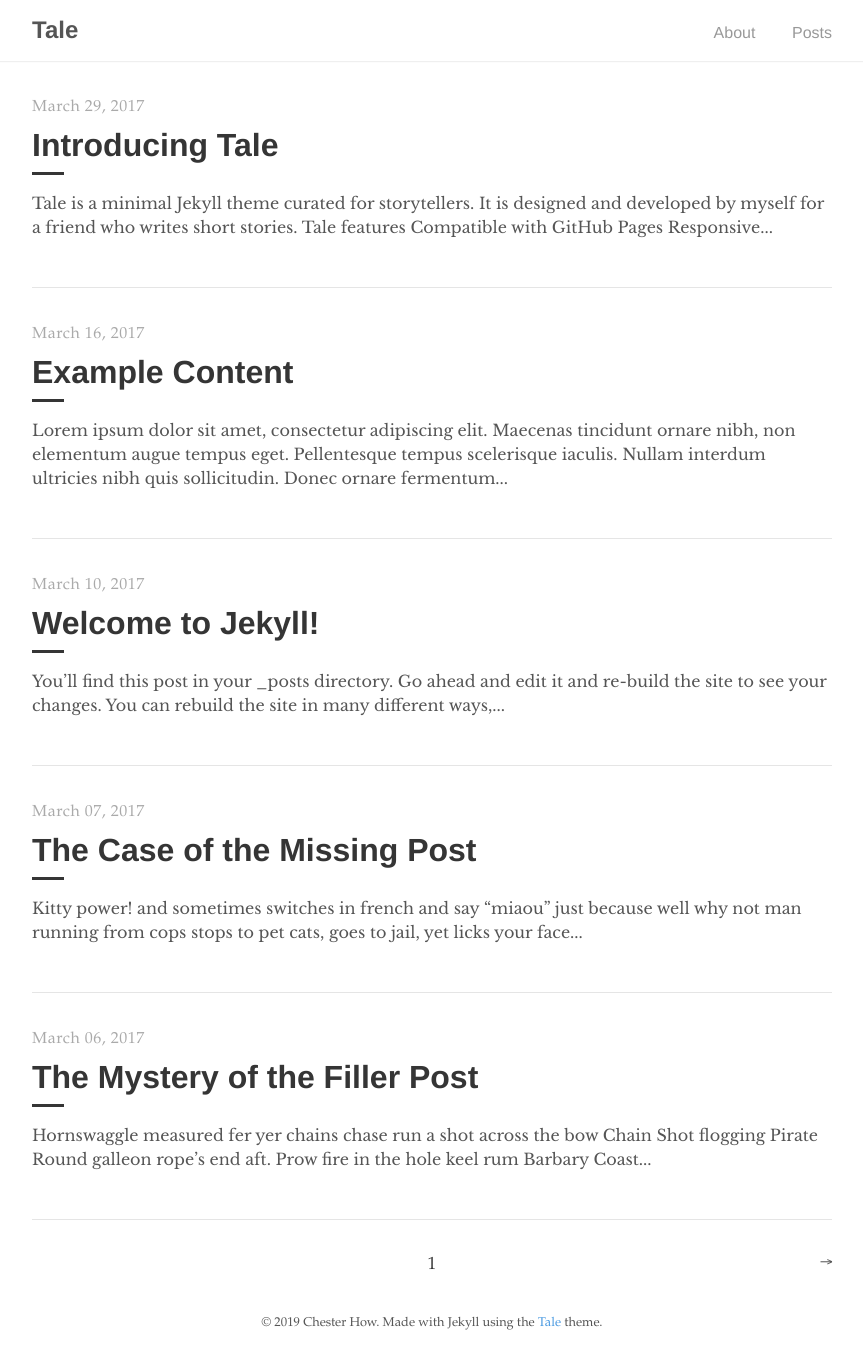
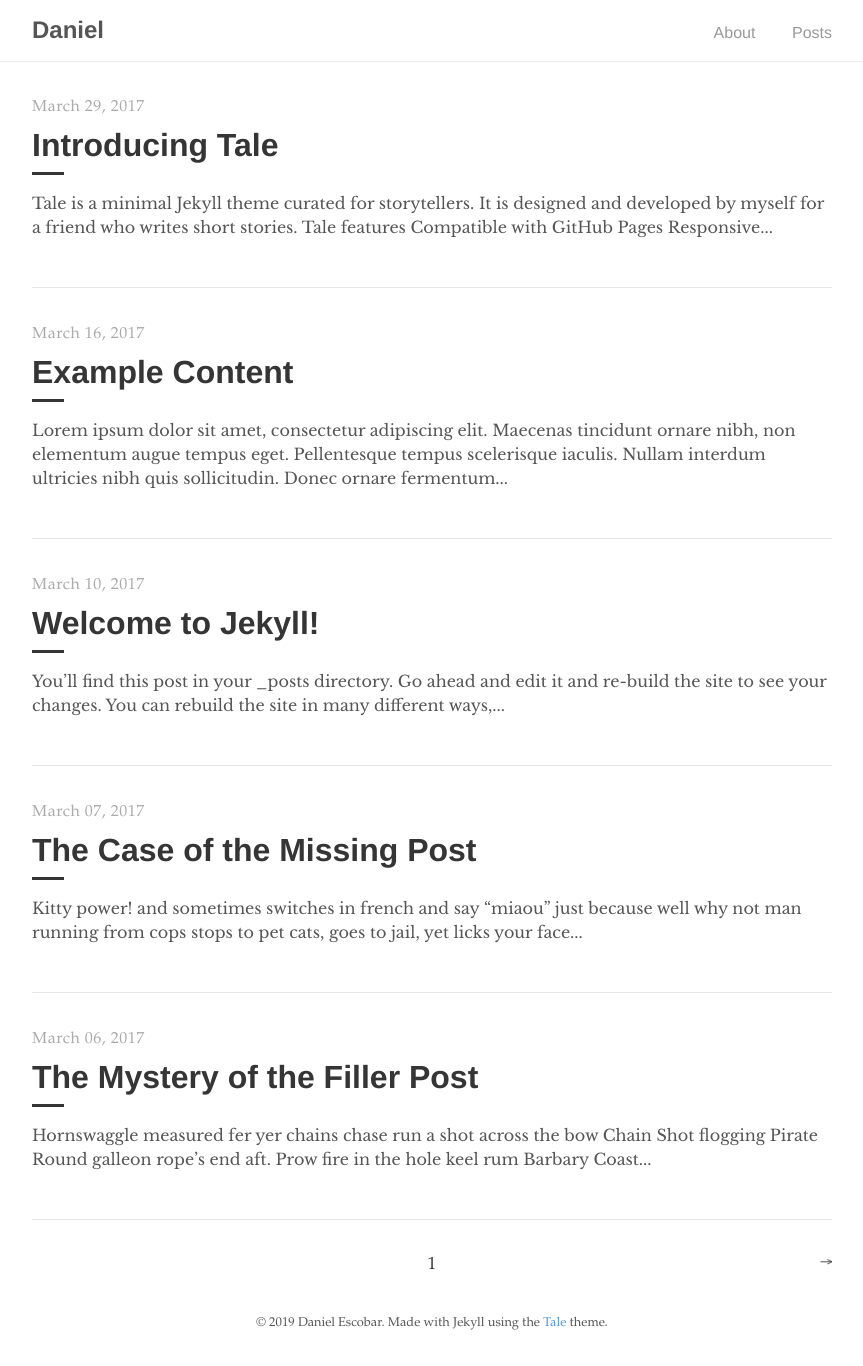
Before and after one commit to daeshu/tl, a Jekyll site: the page built from index.html, in a window 1280 px wide. Shown: the whole page, without its empty margins (208-1071 px from the left). Built offline with Jekyll 4.4.1, drawn with Linux system fonts in a browser that asks for light colours; the list of posts is cut into pages by our own code.

Commit message:
Update _config.yml

```diff
--- a/_config.yml
+++ b/_config.yml
@@ -1,17 +1,17 @@
 # Site settings
-title:          Tale
-description:    "Minimal Jekyll theme for storytellers"
-baseurl:        "/tale"
-url:            "https://chesterhow.github.io"
+title:          Daniel
+description:    "Personal"
+baseurl:        "/tl"
+url:            "https://daeshu.github.io"
 
 # Google Analytics
 google_analytics: UA—XXXXXXXX-X
 
 # Author
 author:
-  name:         Chester How
-  url:          https://chester.how
-  email:        chesterhow@gmail.com
+  name:         Daniel Escobar
+  url:          https://daeshu.github.io
+  email:        daniel@escobar.eu.org
 
 # Build settings
 markdown:       kramdown
```
